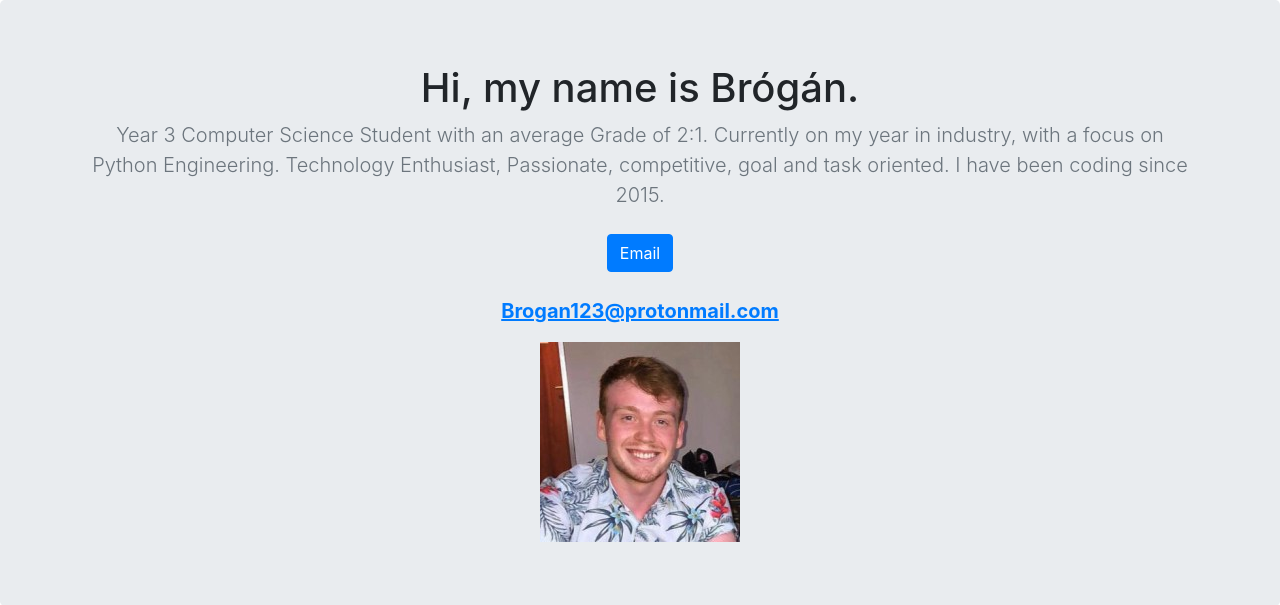
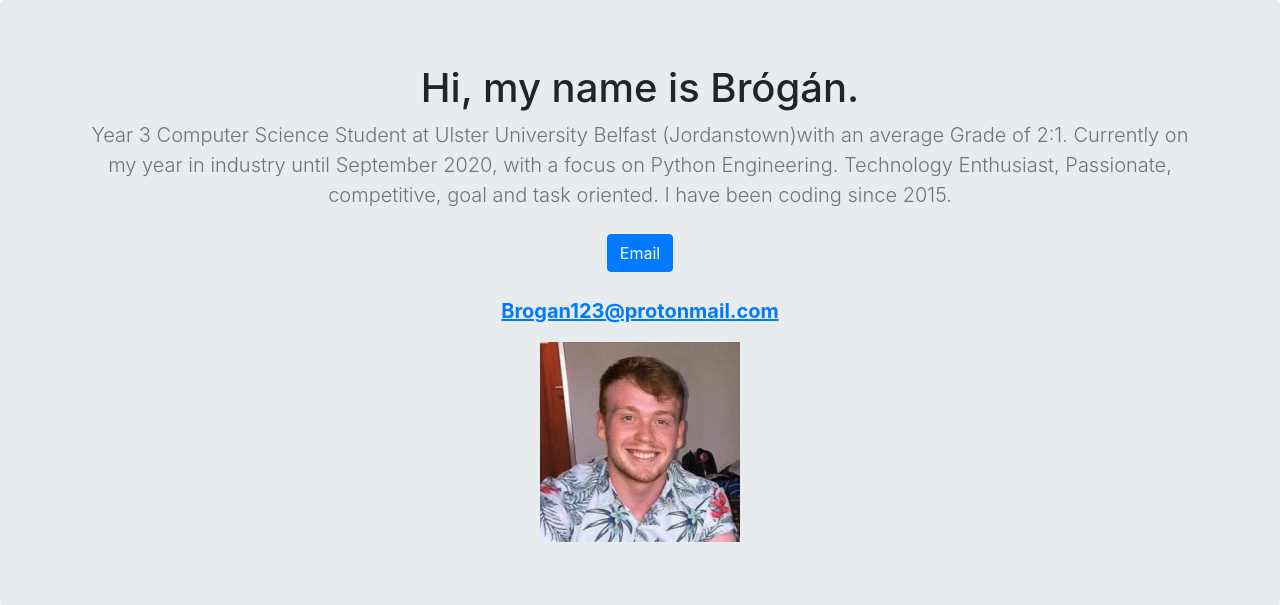
Before and after one commit to BeBrogs/myDjangoPortfolio, a Django app: template jobs/templates/jobs/home.html in a window 1280 px wide. Shown: the part 56-661 px from the top of the page. Run offline with Django 3.2, Linux system fonts and the light colour scheme; the template is opened without the code that fills it, so the values that code supplies are empty; some libraries are stand-ins or nearby versions.

Commit message:
Homepage Bio change

```diff
--- a/jobs/templates/jobs/home.html
+++ b/jobs/templates/jobs/home.html
@@ -67,8 +67,8 @@
     <section class="jumbotron text-center">
       <div class="container">
         <h1>Hi, my name is Brógán.</h1>
-        <p class="lead text-muted">Year 3 Computer Science Student with an average Grade of 2:1.
-          Currently on my year in industry, with a focus on Python Engineering. Technology Enthusiast, Passionate, competitive, goal and task oriented. I have been
+        <p class="lead text-muted">Year 3 Computer Science Student at Ulster University Belfast (Jordanstown)with an average Grade of 2:1.
+          Currently on my year in industry until September 2020, with a focus on Python Engineering. Technology Enthusiast, Passionate, competitive, goal and task oriented. I have been
           coding since 2015.</p>
         <p>
           <a href="mailto:brogan123@protonmail.com" class="btn btn-primary my-2">Email</a>
```
